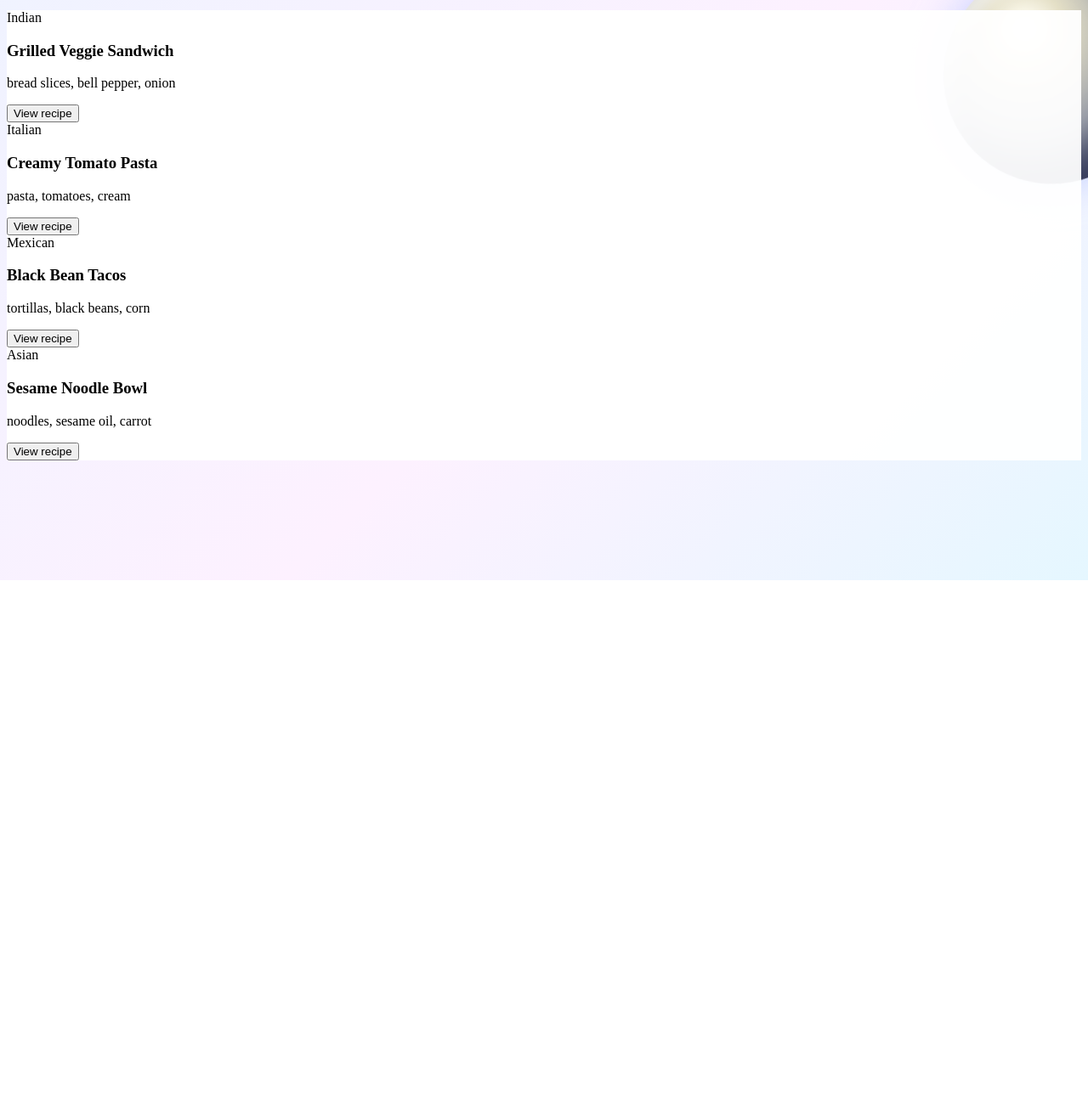
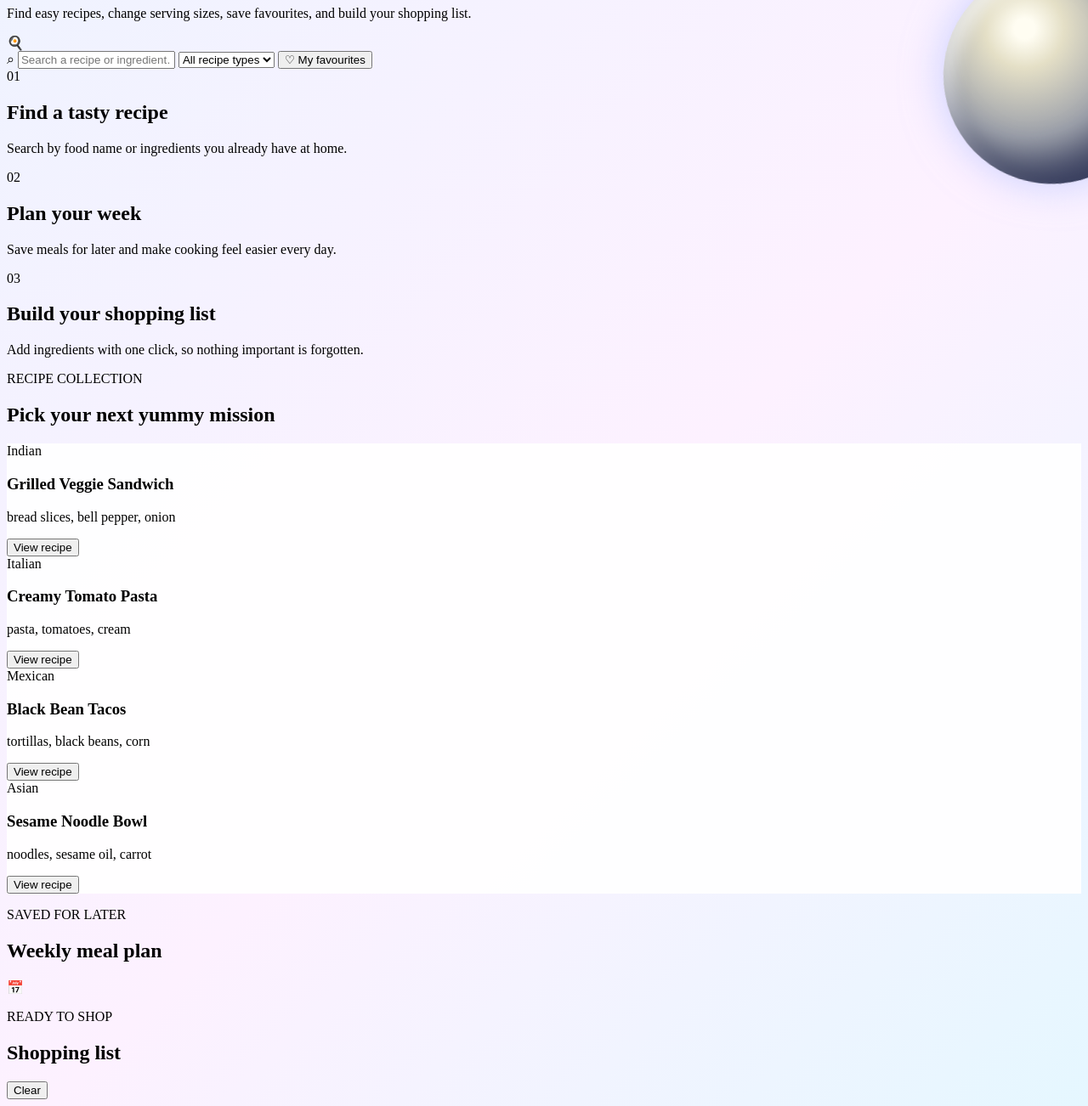
Before and after one commit to apsarshareef12345-dotcom/codex-10-apps, a website: page apps/06-recipe-finder/index.html in a window 1280 px wide. Shown: the part 133-1435 px from the top of the page at 85% size. Before the commit the page ends 816 px from the top, so only its background shows below. Drawn offline with Linux system fonts and the light colour scheme.

Commit message:
Update index.html

```diff
--- a/apps/06-recipe-finder/index.html
+++ b/apps/06-recipe-finder/index.html
@@ -1 +1,108 @@
-<!doctype html><html><head><meta charset="utf-8"><meta name="viewport" content="width=device-width,initial-scale=1"><title>Recipe Finder</title><link rel="stylesheet" href="style.css"></head><body><header class="top"><a href="../../">← Hub</a><h1>Recipe Finder & Calculator</h1></header><main class="wrap"><div class="card row"><input id="search" placeholder="Search by recipe or ingredient"><select id="filter"><option value="">All cuisines</option><option>Indian</option><option>Italian</option><option>Mexican</option><option>Asian</option></select></div><section id="recipes" class="grid recipes" style="margin-top:18px"></section><section id="detail" class="card hidden" style="margin-top:18px"></section></main><script src="app.js"></script></body></html>
+<!doctype html>
+<html lang="en">
+<head>
+  <meta charset="utf-8">
+  <meta name="viewport" content="width=device-width,initial-scale=1">
+  <title>Yum Quest Recipe Adventure</title>
+  <link rel="stylesheet" href="style.css">
+</head>
+<body>
+  <div class="sparkles" aria-hidden="true"></div>
+
+  <main class="app-shell">
+    <header class="hero">
+      <a class="hub-link" href="../../index.html">← Back to app hub</a>
+
+      <div class="hero-copy">
+        <p class="eyebrow">YUM QUEST</p>
+        <h1>Cook, plan, and make every meal an adventure.</h1>
+        <p>
+          Find easy recipes, change serving sizes, save favourites,
+          and build your shopping list.
+        </p>
+      </div>
+
+      <div class="mascot" aria-hidden="true">🍳</div>
+    </header>
+
+    <section class="search-card">
+      <label class="search-box">
+        <span>⌕</span>
+        <input id="search" placeholder="Search a recipe or ingredient…">
+      </label>
+
+      <select id="filter">
+        <option value="">All recipe types</option>
+        <option value="Quick">Quick meals</option>
+        <option value="Vegetarian">Vegetarian</option>
+        <option value="Indian">Indian</option>
+        <option value="Italian">Italian</option>
+        <option value="Mexican">Mexican</option>
+        <option value="Asian">Asian</option>
+      </select>
+
+      <button id="showFavorites" class="soft-button">♡ My favourites</button>
+    </section>
+
+    <section class="feature-grid">
+      <article class="mini-feature">
+        <span>01</span>
+        <h2>Find a tasty recipe</h2>
+        <p>Search by food name or ingredients you already have at home.</p>
+      </article>
+
+      <article class="mini-feature">
+        <span>02</span>
+        <h2>Plan your week</h2>
+        <p>Save meals for later and make cooking feel easier every day.</p>
+      </article>
+
+      <article class="mini-feature">
+        <span>03</span>
+        <h2>Build your shopping list</h2>
+        <p>Add ingredients with one click, so nothing important is forgotten.</p>
+      </article>
+    </section>
+
+    <div class="section-heading">
+      <div>
+        <p class="eyebrow">RECIPE COLLECTION</p>
+        <h2>Pick your next yummy mission</h2>
+      </div>
+      <span id="recipeCount"></span>
+    </div>
+
+    <section id="recipes" class="recipe-grid"></section>
+
+    <section id="detail" class="recipe-detail hidden"></section>
+
+    <section class="bottom-grid">
+      <section class="side-card">
+        <div class="card-title">
+          <div>
+            <p class="eyebrow">SAVED FOR LATER</p>
+            <h2>Weekly meal plan</h2>
+          </div>
+          <span>📅</span>
+        </div>
+
+        <div id="mealPlan" class="meal-plan"></div>
+      </section>
+
+      <section class="side-card">
+        <div class="card-title">
+          <div>
+            <p class="eyebrow">READY TO SHOP</p>
+            <h2>Shopping list</h2>
+          </div>
+          <button id="clearShopping" class="text-button">Clear</button>
+        </div>
+
+        <div id="shoppingList" class="shopping-list"></div>
+      </section>
+    </section>
+  </main>
+
+  <script src="app.js"></script>
+</body>
+</html>
```
